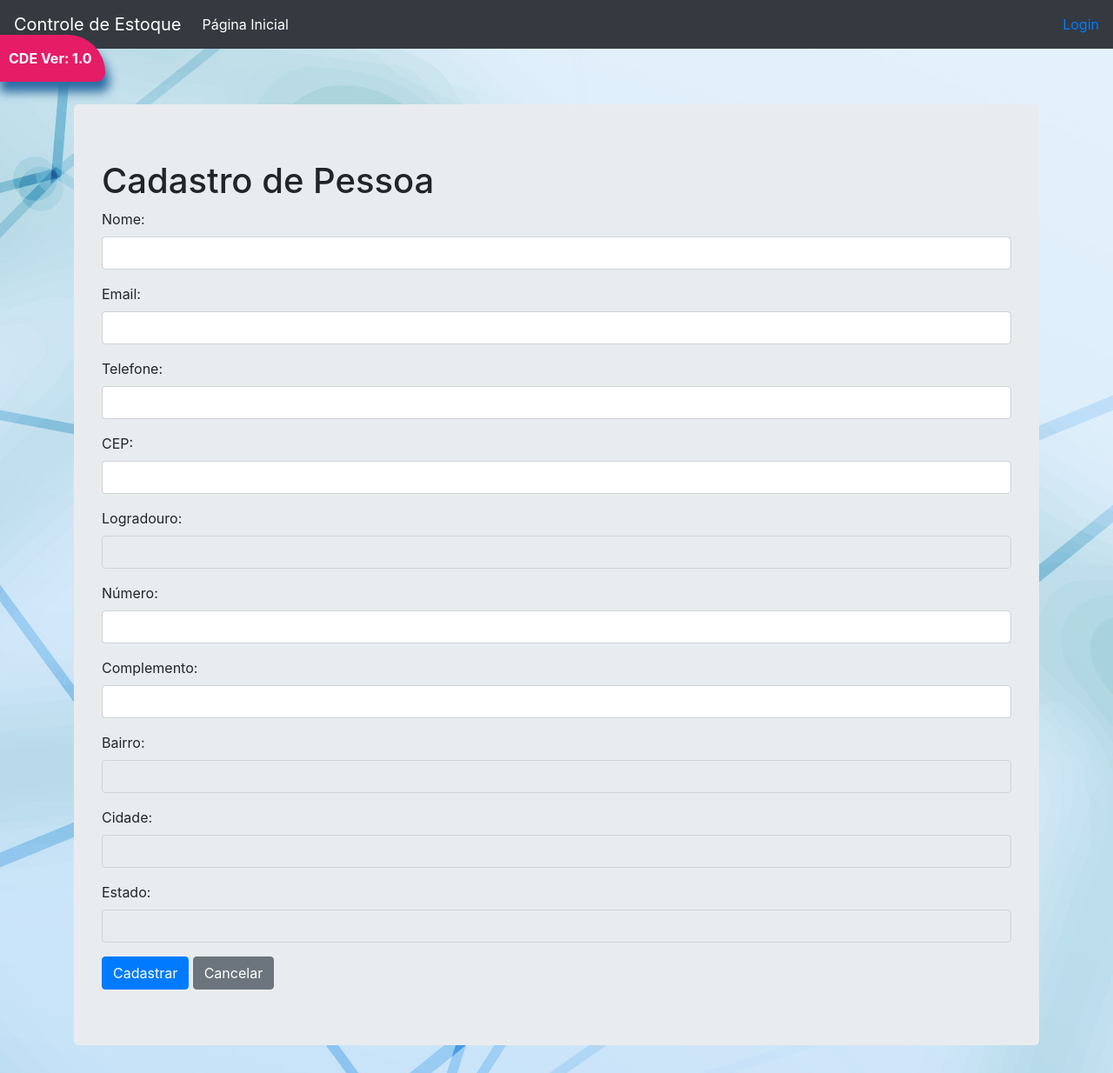
After one commit to Asatorrk/ControleEstoque, a Django app: template stockmgmgt/templates/cadastro_pessoa.html in a window 1280 px wide. The commit adds this page. Shown: the whole page at 87% size. Run offline with Django 5.2, Linux system fonts and the light colour scheme; the template is opened without the code that fills it, so the values that code supplies are empty.

Commit message:
Atualizado

```diff
--- /dev/null
+++ b/stockmgmgt/templates/cadastro_pessoa.html
@@ -0,0 +1,157 @@
+{% load static %}
+
+<!DOCTYPE html>
+
+<html lang="en">
+  <head>
+    <meta charset="utf-8">
+    <meta name="viewport" content="width=device-width, initial-scale=1, shrink-to-fit=no">
+    <meta name="description" content="">
+    <meta name="author" content="Mark Otto, Jacob Thornton, and Bootstrap contributors">
+    <meta name="generator" content="Jekyll v3.8.6">
+    <title>Home</title>
+
+    <link rel="canonical" href="https://getbootstrap.com/docs/4.4/examples/navbar-fixed/">
+
+    <!-- Bootstrap core CSS -->
+<link href="{% static 'css/stylesheet.css' %}" rel="stylesheet">
+<!--link href="{% static 'css/bootstrap.min.css' %}" rel="stylesheet"-->
+<link rel="stylesheet" href="https://cdn.jsdelivr.net/npm/bootstrap@4.4.1/dist/css/bootstrap.min.css" integrity="sha384-Vkoo8x4CGsO3+Hhxv8T/Q5PaXtkKtu6ug5TOeNV6gBiFeWPGFN9MuhOf23Q9Ifjh" crossorigin="anonymous">
+
+
+
+    <style>
+      .bd-placeholder-img {
+        font-size: 1.125rem;
+        text-anchor: middle;
+        -webkit-user-select: none;
+        -moz-user-select: none;
+        -ms-user-select: none;
+        user-select: none;
+      }
+
+      @media (min-width: 768px) {
+        .bd-placeholder-img-lg {
+          font-size: 3.5rem;
+        }
+      }
+
+/* Show it is fixed to the top */
+	body {
+	  min-height: 75rem;
+	  padding-top: 4.5rem;
+	}
+
+    </style>
+    <!-- Custom styles for this template -->
+        <!--link href="{% static 'css/navbar-top-fixed.css' %}" rel="stylesheet"-->
+  </head>
+<body>
+
+{% include 'navbar.html' %}
+
+<main role="main" class="container mt-5">
+    <div class="jumbotron">
+        <h1>Cadastro de Pessoa</h1>
+
+        {% if messages %}
+            <div class="alert alert-info">
+                <ul>
+                    {% for message in messages %}
+                        <li>{{ message }}</li>
+                    {% endfor %}
+                </ul>
+            </div>
+        {% endif %}
+
+        <form method="post" id="cadastroPessoaForm">
+            {% csrf_token %}
+
+            <div class="form-group">
+                <label for="nome">Nome:</label>
+                <input type="text" class="form-control" id="nome" name="nome" required>
+            </div>
+
+            <div class="form-group">
+                <label for="email">Email:</label>
+                <input type="email" class="form-control" id="email" name="email" required>
+            </div>
+
+            <div class="form-group">
+                <label for="telefone">Telefone:</label>
+                <input type="text" class="form-control" id="telefone" name="telefone" required>
+            </div>
+
+            <div class="form-group">
+                <label for="cep">CEP:</label>
+                <input type="text" class="form-control" id="cep" name="cep" required>
+            </div>
+
+            <div class="form-group">
+                <label for="logradouro">Logradouro:</label>
+                <input type="text" class="form-control" id="logradouro" name="logradouro" readonly>
+            </div>
+
+            <div class="form-group">
+                <label for="numero">Número:</label>
+                <input type="text" class="form-control" id="numero" name="numero" required>
+            </div>
+
+            <div class="form-group">
+                <label for="complemento">Complemento:</label>
+                <input type="text" class="form-control" id="complemento" name="complemento">
+            </div>
+
+            <div class="form-group">
+                <label for="bairro">Bairro:</label>
+                <input type="text" class="form-control" id="bairro" name="bairro" readonly>
+            </div>
+
+            <div class="form-group">
+                <label for="cidade">Cidade:</label>
+                <input type="text" class="form-control" id="cidade" name="cidade" readonly>
+            </div>
+
+            <div class="form-group">
+                <label for="estado">Estado:</label>
+                <input type="text" class="form-control" id="estado" name="estado" readonly>
+            </div>
+
+            <button type="submit" class="btn btn-primary">Cadastrar</button>
+            <a href="/list_items" class="btn btn-secondary">Cancelar</a>
+        </form>
+    </div>
+</main>
+
+<script>
+    document.getElementById('cep').addEventListener('blur', function() {
+        var cep = this.value.replace(/\D/g, '');
+        if (cep.length === 8) {
+            fetch('https://viacep.com.br/ws/' + cep + '/json/')
+                .then(response => response.json())
+                .then(data => {
+                    if (!('erro' in data)) {
+                        document.getElementById('logradouro').value = data.logradouro;
+                        document.getElementById('bairro').value = data.bairro;
+                        document.getElementById('cidade').value = data.localidade;
+                        document.getElementById('estado').value = data.uf;
+                    } else {
+                        alert('CEP não encontrado.');
+                    }
+                })
+                .catch(error => {
+                    console.error('Erro ao buscar o CEP:', error);
+                    alert('Erro ao buscar o CEP.');
+                });
+        } else {
+            alert('CEP inválido.');
+        }
+    });
+</script>
+
+<!-- Bootstrap Scripts -->
+<script src="https://cdn.jsdelivr.net/npm/bootstrap@4.4.1/dist/js/bootstrap.bundle.min.js"
+        integrity="sha384-6khuMg9gaYr5AxOqhkVIODVIvm9ynTT5J4V1cfthmT+emCG6yVmEZsRHdxlotUnm"
+        crossorigin="anonymous"></script>
+</body>
+</html>
--- a/stockmgmgt/templates/list_items.html
+++ b/stockmgmgt/templates/list_items.html
@@ -87,6 +87,9 @@
                     <br>
                     <a href="/add_items"><div class="btn btn-primary mybutton">Adicionar itens</div></a><br><br>
                     <a href="/barcode_items"><div class="btn btn-primary mybutton">Código de barras</div></a><br><br>
+                    <a href="{% url 'cadastrar_pessoa' %}" class="btn btn-primary mybutton">Cadastrar clientes</a><br><br>
+                    <a href="{% url 'relatorio' %}" class="btn btn-primary mybutton">Relatório</a><br><br>
+                    <a href="{% url 'listar_pessoas' %}" class="btn btn-primary mybutton">Cadastro de clientes</a>
                 </div><!-- end col-->
                 <br>
                 <div class="col-sm-10">
```
Also changed, not shown: stockmgmgt/templates/listar_pessoas.html (added, +104 -0 lines), stockmgmgt/templates/relatorio.html (added, +76 -0 lines).
